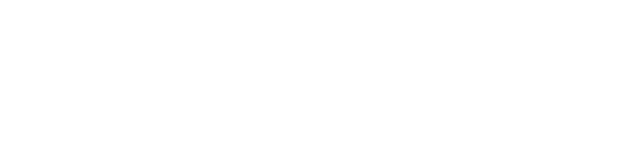
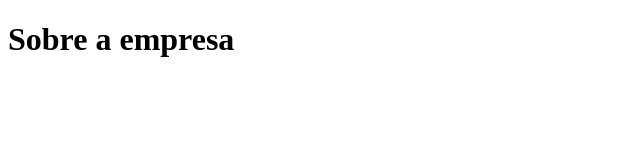
Before and after one commit to AnnaRaquel/aulagit, a plain HTML site: page sobre.html in a window 1280 px wide. Shown: the whole page, without its empty margins (0-640 px from the left). Drawn offline with Linux system fonts and the light colour scheme.

Commit message:
Conteúdo de sobre.html

```diff
--- a/sobre.html
+++ b/sobre.html
@@ -4,5 +4,6 @@
 	<title> </title>
 </head>
 <body>
+<h1> Sobre a empresa </h1>
 </body>
 </html>
```
